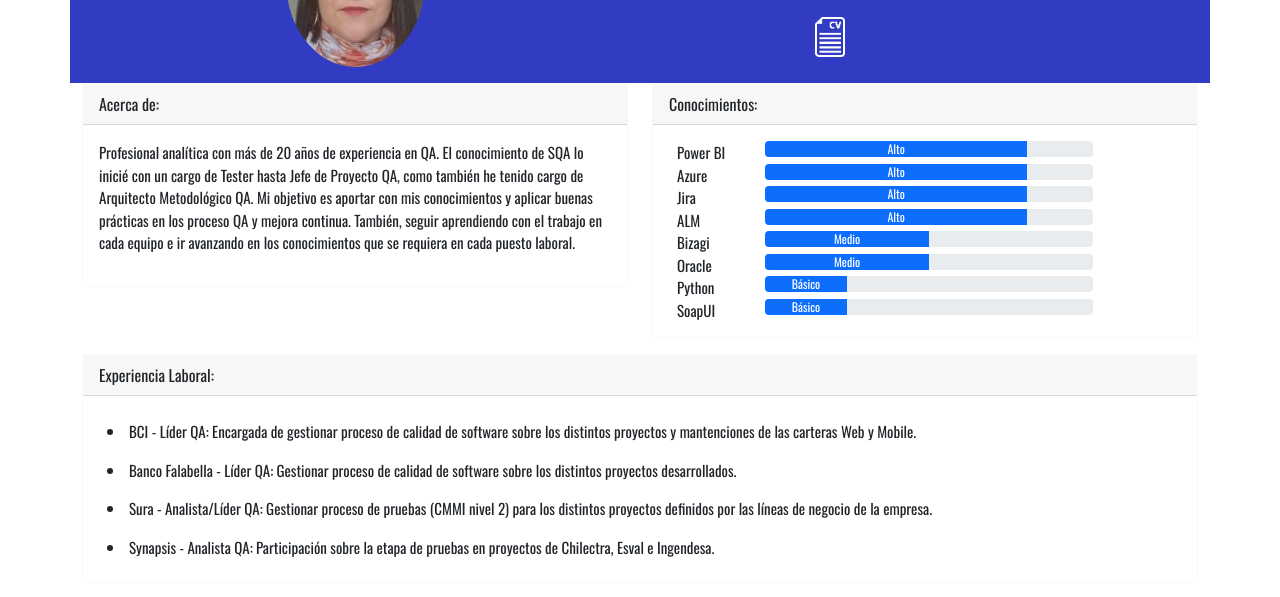
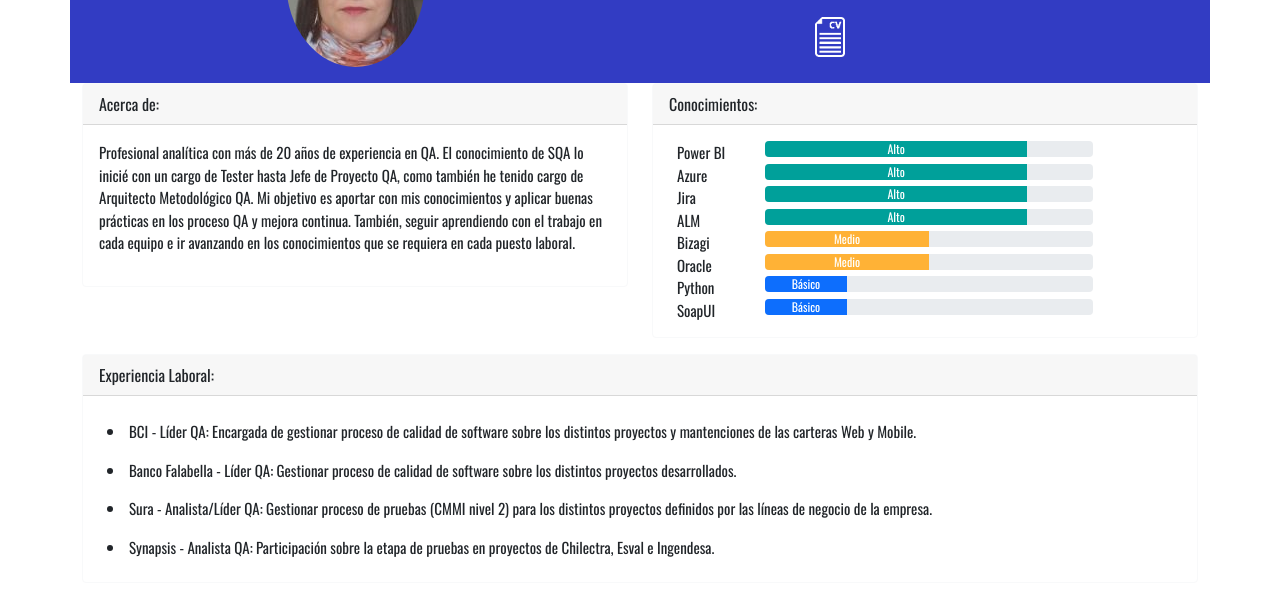
Before and after one commit to cvegasan/angelaaguilan.github.io, a plain HTML site: page index.html in a window 1280 px wide. Shown: the part 185-782 px from the top of the page. Drawn offline with nearby package versions, Linux system fonts and the light colour scheme.

Commit message:
20240420 cvegasan Se modifica archivo de estilo, agregando clase para cambiar color de progress-bar

```diff
--- a/assets/css/style.css
+++ b/assets/css/style.css
@@ -49,3 +49,10 @@
     width: 20rem; /*ancho */
     height: 22rem; /*  alto */
 }
+.bg-colorbar-alto{
+    background-color: #00a09a !important;
+}
+
+.bg-colorbar-medio{
+    background-color: #FFB236 !important;
+}
--- a/index.html
+++ b/index.html
@@ -68,7 +68,7 @@
                             <div class="col-md-2">Power BI</div>
                             <div class="col-md-8">
                                 <div class="progress">
-                                    <div class="progress-bar" role="progressbar" aria-label="Basic example" style="width: 80%" aria-valuenow="80" aria-valuemin="0" aria-valuemax="100">Alto</div>
+                                    <div class="progress-bar bg-colorbar-alto" role="progressbar" aria-label="Basic example" style="width: 80%" aria-valuenow="80" aria-valuemin="0" aria-valuemax="100">Alto</div>
                                 </div>
                             </div>
                         </div>
@@ -76,7 +76,7 @@
                             <div class="col-md-2">Azure</div>
                             <div class="col-md-8">
                                 <div class="progress">
-                                    <div class="progress-bar" role="progressbar" aria-label="Basic example" style="width: 80%" aria-valuenow="80" aria-valuemin="0" aria-valuemax="100">Alto</div>
+                                    <div class="progress-bar bg-colorbar-alto" role="progressbar" aria-label="Basic example" style="width: 80%" aria-valuenow="80" aria-valuemin="0" aria-valuemax="100">Alto</div>
                                 </div>
                             </div>
                         </div>
@@ -84,7 +84,7 @@
                             <div class="col-md-2">Jira</div>
                             <div class="col-md-8">
                                 <div class="progress">
-                                    <div class="progress-bar" role="progressbar" aria-label="Basic example" style="width: 80%" aria-valuenow="80" aria-valuemin="0" aria-valuemax="100">Alto</div>
+                                    <div class="progress-bar bg-colorbar-alto" role="progressbar" aria-label="Basic example" style="width: 80%" aria-valuenow="80" aria-valuemin="0" aria-valuemax="100">Alto</div>
                                 </div>
                             </div>
                         </div>
@@ -92,7 +92,7 @@
                             <div class="col-md-2">ALM</div>
                             <div class="col-md-8">
                                 <div class="progress">
-                                    <div class="progress-bar" role="progressbar" aria-label="Basic example" style="width: 80%" aria-valuenow="80" aria-valuemin="0" aria-valuemax="100">Alto</div>
+                                    <div class="progress-bar bg-colorbar-alto" role="progressbar" aria-label="Basic example" style="width: 80%" aria-valuenow="80" aria-valuemin="0" aria-valuemax="100">Alto</div>
                                 </div>
                             </div>
                         </div>
@@ -100,7 +100,7 @@
                             <div class="col-md-2">Bizagi</div>
                             <div class="col-md-8">
                                 <div class="progress">
-                                    <div class="progress-bar" role="progressbar" aria-label="Basic example" style="width: 50%" aria-valuenow="50" aria-valuemin="0" aria-valuemax="100">Medio</div>
+                                    <div class="progress-bar bg-colorbar-medio" role="progressbar" aria-label="Basic example" style="width: 50%" aria-valuenow="50" aria-valuemin="0" aria-valuemax="100">Medio</div>
                                 </div>
                             </div>
                         </div>
@@ -108,7 +108,7 @@
                             <div class="col-md-2">Oracle</div>
                             <div class="col-md-8">
                                 <div class="progress">
-                                    <div class="progress-bar" role="progressbar" aria-label="Basic example" style="width: 50%" aria-valuenow="50" aria-valuemin="0" aria-valuemax="100">Medio</div>
+                                    <div class="progress-bar bg-colorbar-medio" role="progressbar" aria-label="Basic example" style="width: 50%" aria-valuenow="50" aria-valuemin="0" aria-valuemax="100">Medio</div>
                                 </div>
                             </div>
                         </div>
```
